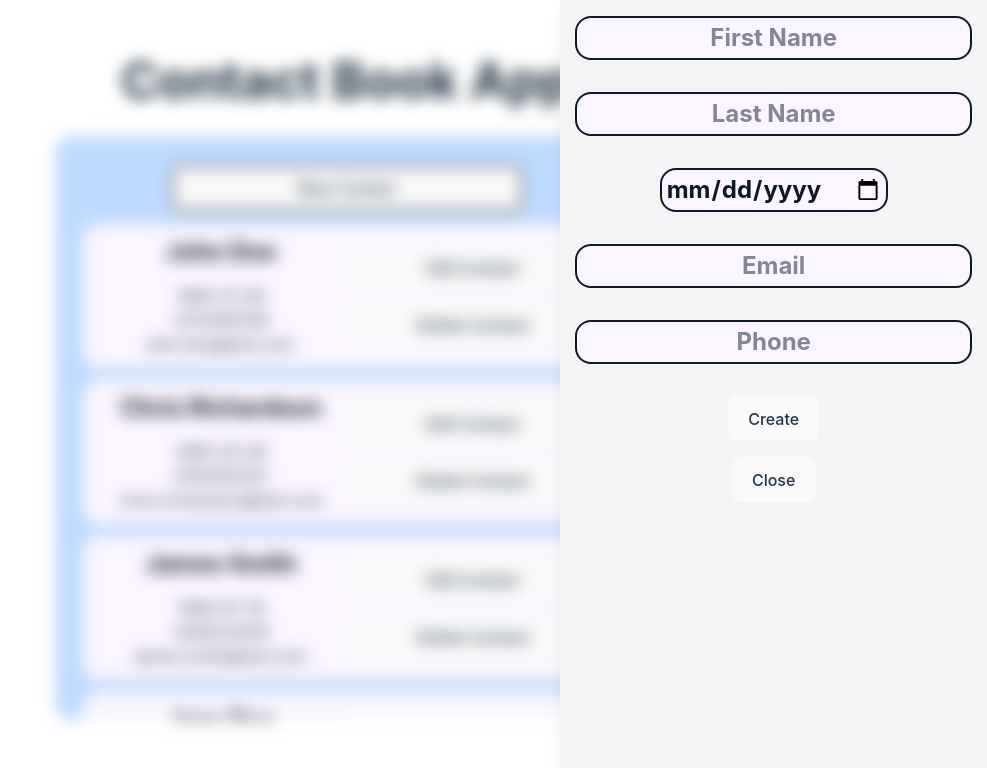
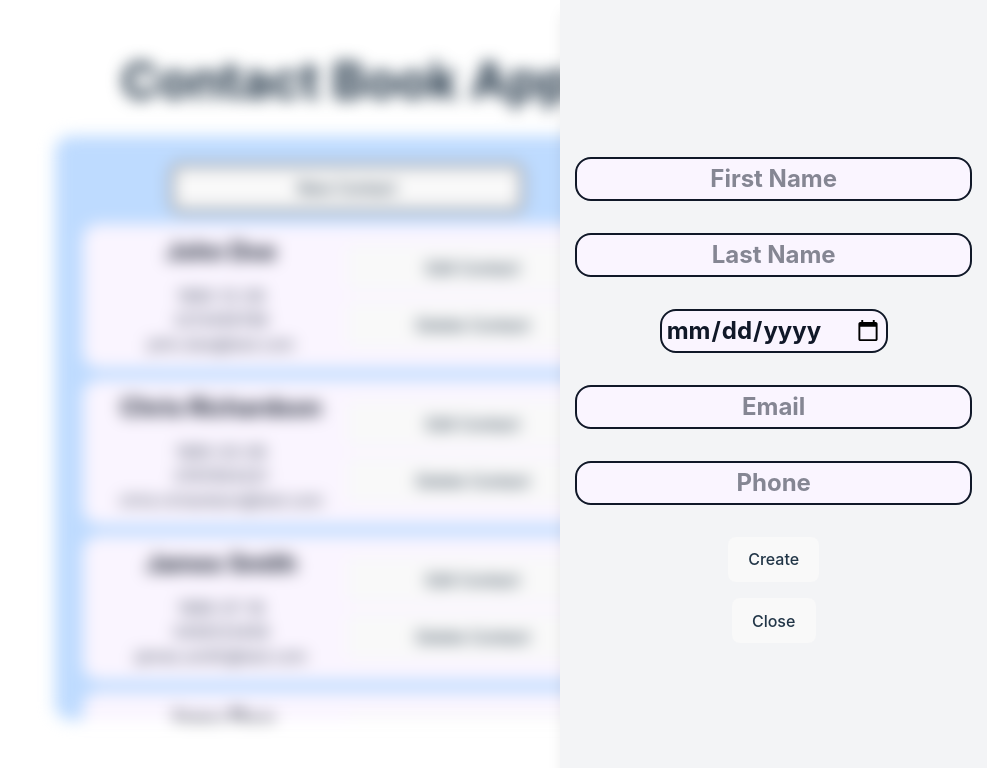
Before and after one commit to DNL-Z/contact-book-app, a React (Vite) app: page / in a window 1280 px wide. Both pictures are taken after a click on the button "New Contact". Shown: the top 768 px of the page, without its empty margins (293-1280 px from the left). Built offline with nearby package versions, Linux system fonts and the light colour scheme; data requests are answered from the project's data file.

Commit message:
adding some style

```diff
--- a/src/components/SidePanel/SidePanel.tsx
+++ b/src/components/SidePanel/SidePanel.tsx
@@ -55,7 +55,8 @@ const SidePanel: React.FC<Props> = ({ isNew, contact, contacts, handleClickUpdat
 
   return (
     <>
-      <div className="fixed top-0 right-0 h-screen w-1/3 bg-gray-100 shadow-lg p-4 z-99">
+      <div
+        className="flex flex-col justify-center fixed top-0 m-auto right-0 h-screen w-1/3 bg-gray-100 shadow-lg p-4 z-99">
         <div className="flex flex-col gap-4 items-center">
           <input type="text" name="firstName" value={state.firstName} onChange={handleChange} placeholder="First Name"
                  className="font-bold text-2xl text-gray-900 text-center overflow-hidden mb-4 border-2 rounded-2xl bg-purple-50 p-1" />
```
